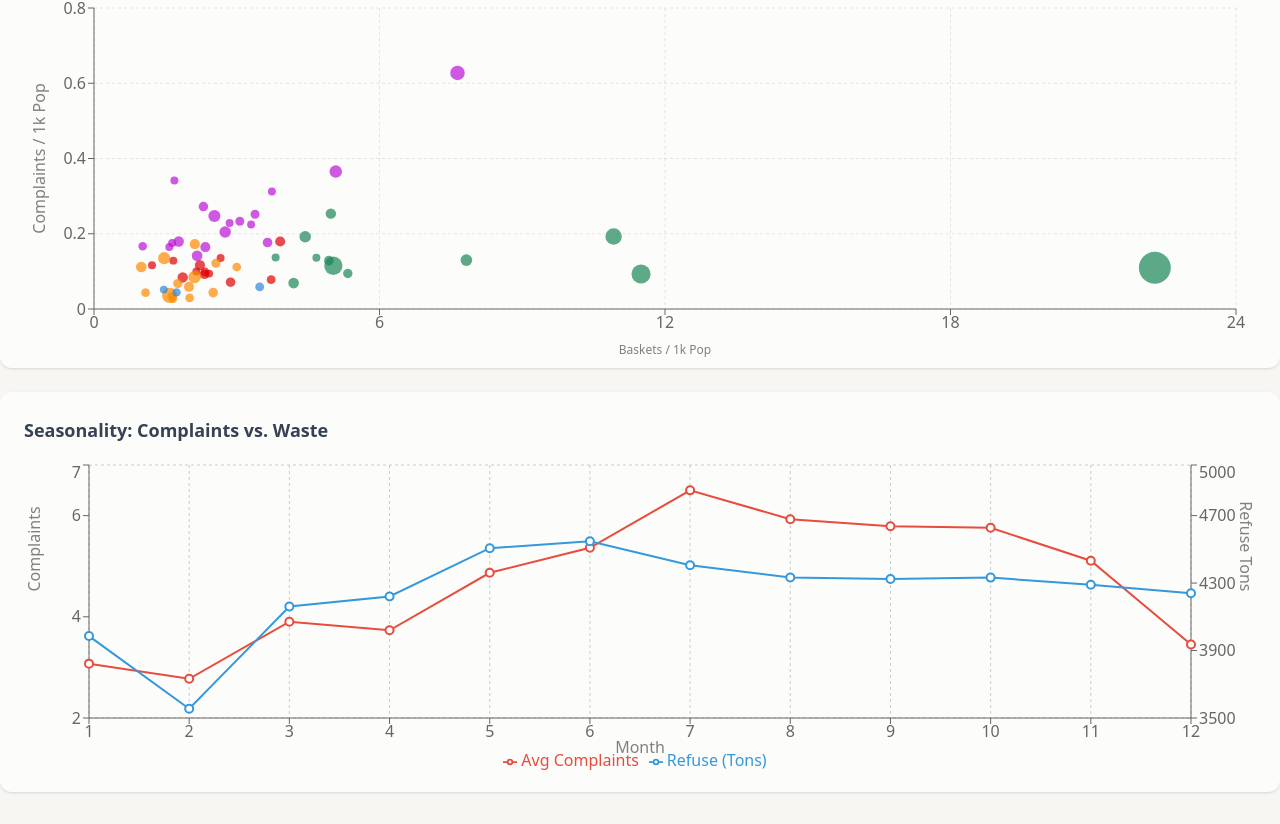
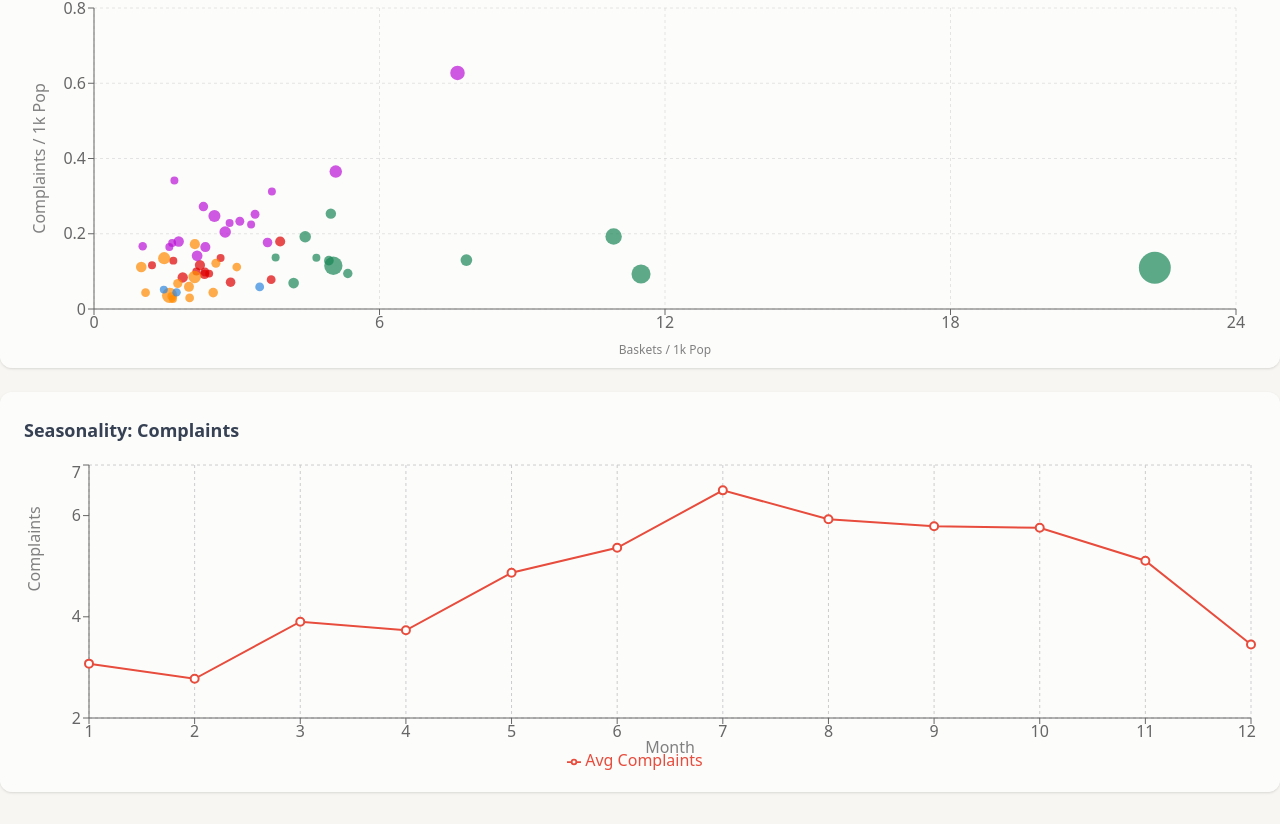
Before and after one commit to DianaAleksieieva/dirt_signal_nyc, a Next.js app: page /analysis/ModelingAnalysis in a window 1280 px wide. Shown: the part 1181-2005 px from the top of the page. Built offline with nearby package versions, Linux system fonts and the light colour scheme.

Commit message:
delete waste

```diff
--- a/app/analysis/ModelingAnalysis/page.js
+++ b/app/analysis/ModelingAnalysis/page.js
@@ -21,7 +21,7 @@ import {
 const SeasonalityChart = ({ data }) => (
   <div className="bg-white/70 rounded-xl shadow-sm p-6 h-[400px]">
     <h3 className="text-lg font-bold text-gray-700 mb-4">
-      Seasonality: Complaints vs. Waste
+      Seasonality: Complaints
     </h3>
     <ResponsiveContainer width="100%" height="90%">
       <ComposedChart data={data}>
@@ -35,12 +35,12 @@ const SeasonalityChart = ({ data }) => (
           domain={[2, 7]}
           label={{ value: "Complaints", angle: -90, position: "insideLeft" }}
         />
-        <YAxis
+        {/* <YAxis
           yAxisId="right"
           domain={[3500, 5000]}
           orientation="right"
           label={{ value: "Refuse Tons", angle: 90, position: "insideRight" }}
-        />
+        /> */}
         <Tooltip />
         <Legend />
         <Line
@@ -52,7 +52,7 @@ const SeasonalityChart = ({ data }) => (
           dot={{ r: 4 }}
           name="Avg Complaints"
         />
-        <Line
+        {/* <Line
           yAxisId="right"
           type="linear"
           dataKey="Refuse_Tons"
@@ -61,7 +61,7 @@ const SeasonalityChart = ({ data }) => (
           dot={{ r: 4 }}
           shape="square"
           name="Refuse (Tons)"
-        />
+        /> */}
       </ComposedChart>
     </ResponsiveContainer>
   </div>
```
